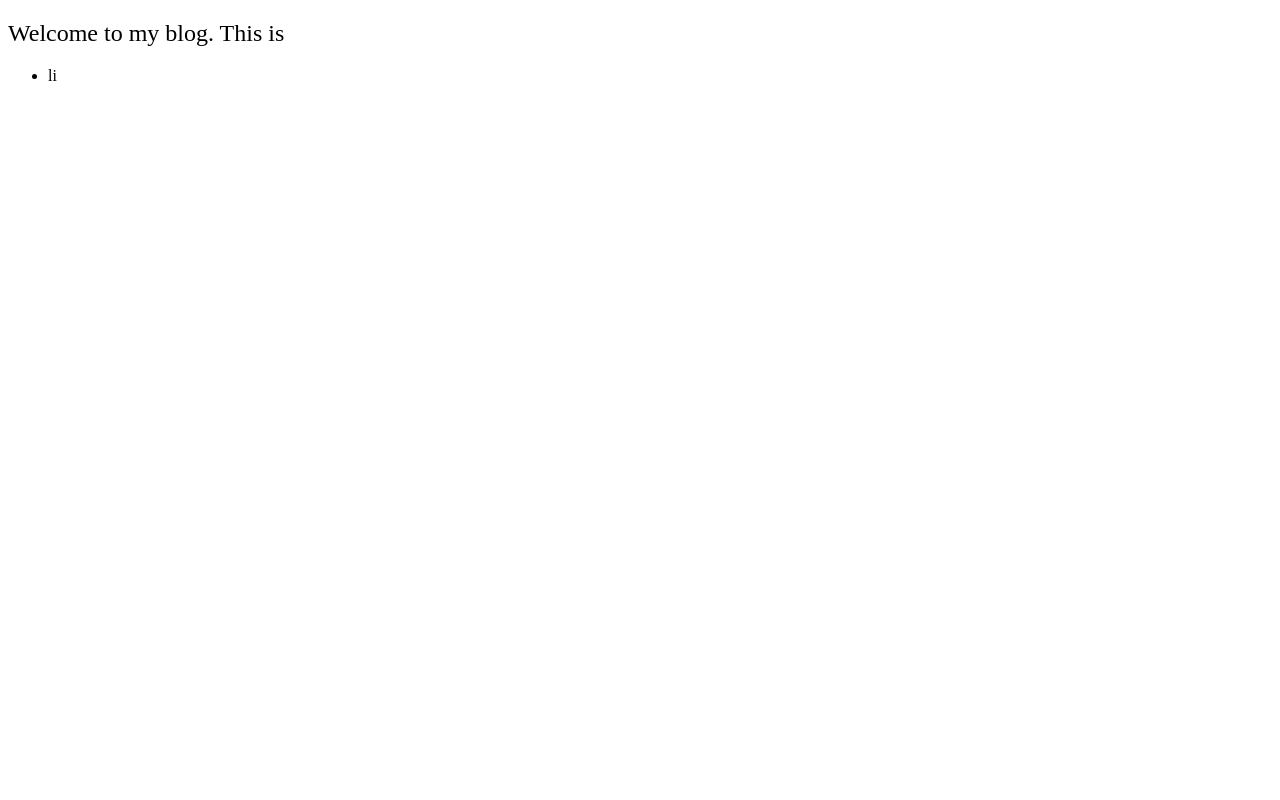
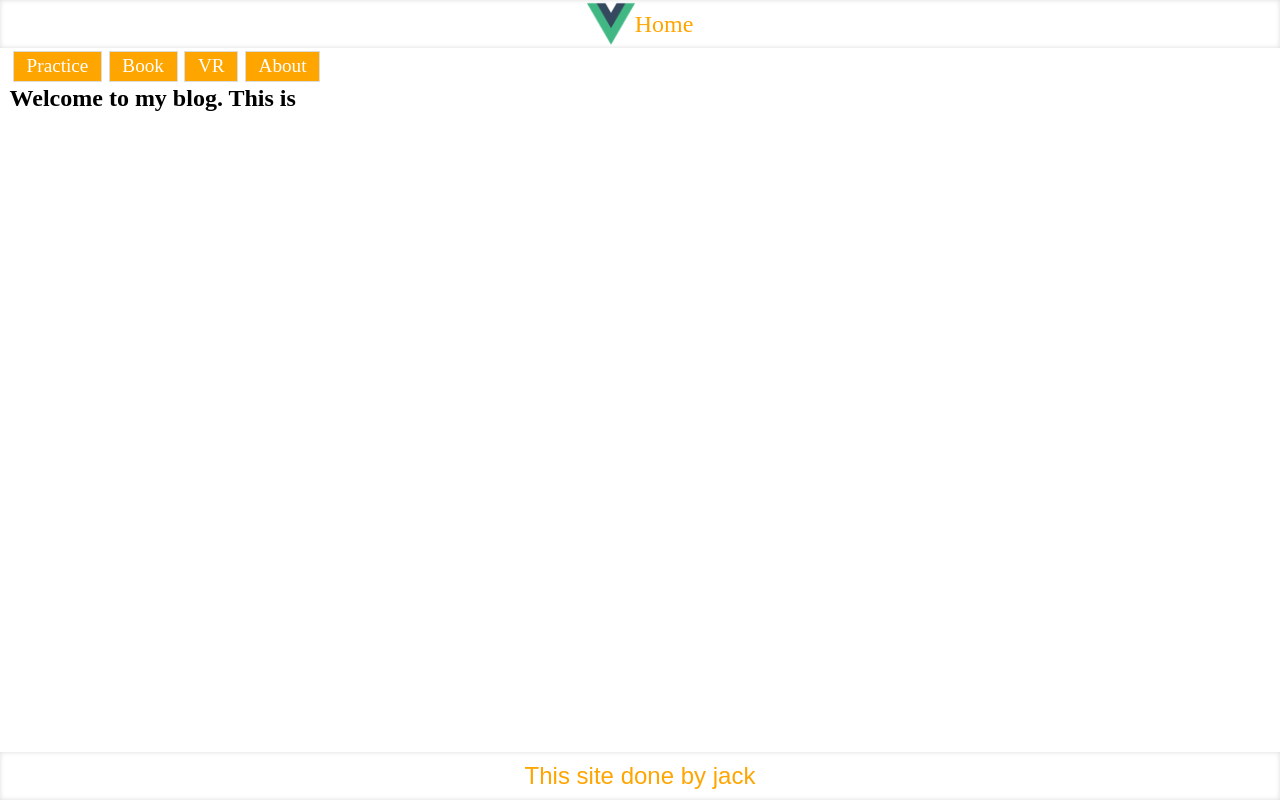
Before and after one commit to zhongmeizhi/vue-old-2016, a Vue app: page /#/ in a window 1280 px wide. Built offline with nearby package versions, Linux system fonts and the light colour scheme.

Commit message:
completed layout

```diff
--- a/index.html
+++ b/index.html
@@ -4,6 +4,21 @@
     <meta charset="utf-8">
     <meta name="viewport" content="width=device-width,initial-scale=1,minimum-scale=1,maximum-scale=1,user-scalable=no" />
     <title>vue</title>
+    <style type="text/css">
+    	html,body,div,ul,li,dl,dd,dt,p,span,img,h1,h2,h3,h4,h5,h6,table,td,tr,select,option,input,header,footer,nav,menu,aside,article,section{
+				margin: 0;
+				padding: 0;
+				outline: none;
+			}
+    	html{
+    		font-size: 16px;
+    	}
+    	a{
+				text-decoration: none;
+				cursor: pointer;
+				color: black;
+			}
+    </style>
   </head>
   <body>
     <div id="app"></div>
--- a/src/App.vue
+++ b/src/App.vue
@@ -1,26 +1,29 @@
 <template>
   <div id="app">
-    <router-view></router-view>
+    <jack-header></jack-header>
     <jack-nav></jack-nav>
+    <router-view class="content"></router-view>
+    <jack-footer></jack-footer>
   </div>
 </template>
 
 <script>
 import jackNav from '@/components/nav'
+import jackHeader from '@/components/header'
+import jackFooter from '@/components/footer'
 
 export default {
   name: 'app',
-	components:{jackNav},
+	components:{
+		jackHeader,
+		jackNav,
+		jackFooter
+	}
 }
 </script>
 
 <style>
-.app {
-  font-family: 'Avenir', Helvetica, Arial, sans-serif;
-  -webkit-font-smoothing: antialiased;
-  -moz-osx-font-smoothing: grayscale;
-  text-align: center;
-  color: #2c3e50;
-  margin-top: 60px;
-}
+	.content{
+		padding:0 0.6rem 3.1rem 0.6rem;
+	}
 </style>
--- /dev/null
+++ b/src/components/abc.vue
@@ -0,0 +1,13 @@
+<template>
+	<div class="abc">
+		abc
+	</div>
+</template>
+
+<script>
+
+</script>
+
+<style>
+
+</style>
--- /dev/null
+++ b/src/components/about.vue
@@ -0,0 +1,13 @@
+<template>
+	<div class="about">
+		about
+	</div>
+</template>
+
+<script>
+
+</script>
+
+<style>
+
+</style>
--- /dev/null
+++ b/src/components/book.vue
@@ -0,0 +1,13 @@
+<template>
+	<div class="book">
+		book
+	</div>
+</template>
+
+<script>
+
+</script>
+
+<style>
+
+</style>
--- /dev/null
+++ b/src/components/footer.vue
@@ -0,0 +1,22 @@
+<template>
+	<div class="jackFooter">
+		<p>This site done by jack</p>
+	</div>
+</template>
+
+<script>
+</script>
+
+<style scoped>
+	.jackFooter{
+		position: fixed;
+		bottom: 0;
+		width: 100%;
+		box-shadow: 0 0 5px gainsboro inset;
+		font:1.5rem/3rem arial;
+		text-align: center;
+	}
+	.jackFooter{
+		color: orange;
+	}
+</style>
--- /dev/null
+++ b/src/components/header.vue
@@ -0,0 +1,36 @@
+<template>
+	<div class="jackHeader">
+		<router-link to="/">
+			<div class="logo">
+				<img src="../assets/logo.png"/>
+				<span>Home</span>
+			</div>
+		</router-link>
+	</div>
+</template>
+
+<script>
+</script>
+
+<style scoped>
+	.jackHeader{
+		position: absolute;
+		top: 0;
+		width: 100%;
+		box-shadow: 0 0 5px gainsboro inset;
+	}
+	.jackHeader .logo,.jackHeader .logo img{
+		height: 3rem;
+		line-height: 3rem;
+		font-size: 1.5rem;
+	}
+	.jackHeader .logo{
+		text-align: center;
+		cursor: pointer;
+	}
+	.jackHeader .logo span{
+		display: inline-block;
+		vertical-align: top;
+		color: orange;
+	}
+</style>
--- a/src/components/home.vue
+++ b/src/components/home.vue
@@ -17,7 +17,9 @@ export default {
   },
   computed:{
   },
-  watchs:{
+  watch:{
+  	"msg":function(v,o){
+  	}
   },
   methods:{
   	addText:function(){
@@ -40,21 +42,5 @@ export default {
 
 <!-- Add "scoped" attribute to limit CSS to this component only -->
 <style scoped>
-h1, h2 {
-  font-weight: normal;
-}
 
-ul {
-  list-style-type: none;
-  padding: 0;
-}
-
-li {
-  display: inline-block;
-  margin: 0 10px;
-}
-
-a {
-  color: #42b983;
-}
 </style>
--- a/src/components/nav.vue
+++ b/src/components/nav.vue
@@ -1,16 +1,48 @@
 <template>
-	<div id="JackNav">
+	<div class="jackNav">
 		<ul>
-			<li>li</li>
+			<li v-for="nav in menu.list">
+<!-- :href 跳转的是url不是hash，需要route设置mode:"history" -->
+				<!--<a :href="nav.link">{{nav.name}}</a>-->
+
+<!-- router-link的to写成v-bind:to后可以支持data插入，router-link链接是hash跳转 -->
+				<router-link  v-bind:to="{name:nav.link}">{{nav.name}}</router-link>
+			</li>
 		</ul>
 	</div>
 </template>
 
 <script>
-//export default{
-//	name: 'jn',
-//}
+export default{
+	name: 'JackNav',
+	data (){
+		return {
+	    	menu: {
+	    		list: [
+	    			{name:"Practice",link:"abc"},
+	    			{name:"Book",link:"book"},
+	    			{name:"VR",link:"vr"},
+	    			{name:"About",link:"about"}
+	    		]
+	    	}
+		}
+	}
+}
 </script>
 
-<style>
+<style scoped>
+	.jackNav{
+		margin: 3.2rem 0.6rem 0 0.6rem;
+	}
+	.jackNav ul li{
+		display: inline-block;
+		padding: 0.2rem 0.8rem;
+		margin: 0 0.2rem 0.2rem 0.2rem;
+		border: 0.01rem solid gainsboro;
+		background: orange;
+	}
+	.jackNav ul li a{
+		color: white;
+		font-size: 1.2rem;
+	}
 </style>
--- /dev/null
+++ b/src/components/vr.vue
@@ -0,0 +1,13 @@
+<template>
+	<div class="vr">
+		vr
+	</div>
+</template>
+
+<script>
+
+</script>
+
+<style>
+
+</style>
--- a/src/router/index.js
+++ b/src/router/index.js
@@ -1,15 +1,42 @@
 import Vue from 'vue'
 import Router from 'vue-router'
 import home from '@/components/home'
+import abc from '@/components/abc'
+import book from '@/components/book'
+import vr from '@/components/vr'
+import about from '@/components/about'
+
 
 Vue.use(Router)
 
 export default new Router({
+// 调用history模式，这样页面就没有#/了，跳转的链接用 :href
+//	mode: 'history',
   routes: [
     {
       path: '/',
       name: 'home',
       component: home
-    }
+    },
+    {
+      path: '/abc',
+      name: 'abc',
+      component: abc
+    },
+    {
+      path: '/book',
+      name: 'book',
+      component: book
+    },
+    {
+      path: '/vr',
+      name: 'vr',
+      component: vr
+    },
+    {
+      path: '/about',
+      name: 'about',
+      component: about
+    },
   ]
 })
```
